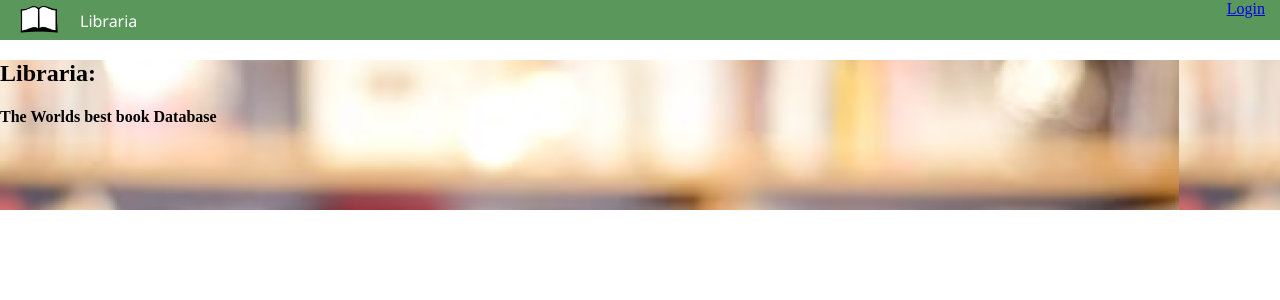
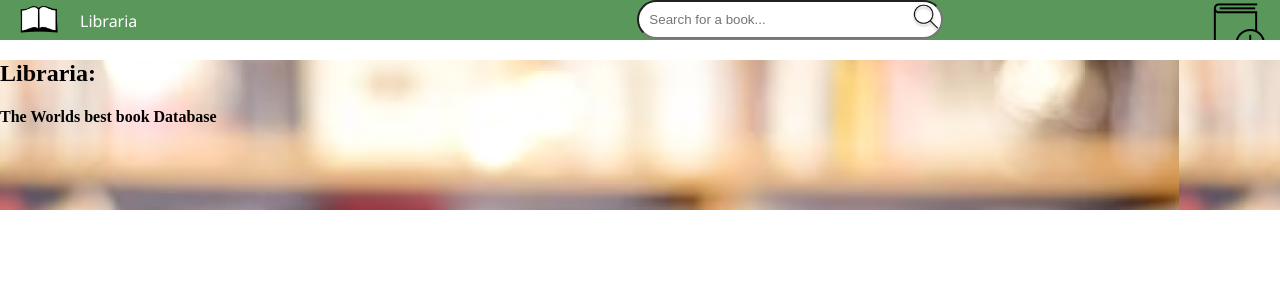
Before and after one commit to Ku22023/libary, a Flask app: page / in a window 1280 px wide. Shown: the top 300 px of the page. Run offline with Flask 3, Linux system fonts and the light colour scheme.

Commit message:
added more stuff to navbar

```diff
--- a/static/stylesheet.css
+++ b/static/stylesheet.css
@@ -18,10 +18,7 @@ body {
     float: left;
   }
 
-.navright {
-    float: right;
-    padding-right: 15px;
-}
+
 
 #logo {
     float: left;
@@ -50,9 +47,29 @@ body {
 }
 
 
-#best {
+#banner {
     height: 150px;
     background-image: url('banner.png');
 
 
 }
+
+#search {
+    margin-left: 500px;
+    width: 22%;
+    border-radius: 20px;
+    padding: 10px;
+    background-color: white;
+}
+
+.searchicon {
+    background: url("magnify.png") no-repeat right;
+    background-size: 30px;
+    margin-right: 100px;
+  }
+
+.navright {
+    float: right;
+    padding-right: 15px;
+    size: 5px;
+}
--- a/templates/index.html
+++ b/templates/index.html
@@ -12,10 +12,11 @@
         <li class="navitem"><a id="navtext" href="{{ url_for('index') }}"><img src="{{ url_for('static', filename='logo.png') }}" id="logo"/></a></li>
         <li class="navitem"><a id="navtext" href="{{ url_for('index') }}">Libraria</a></li>
 
-        <li class="navright"><a href="{{ url_for('index') }}">Login</a></li>
+        <input id="search" class="searchicon" type="text" placeholder="Search for a book...">
+        <li class="navright"><a href="{{ url_for('index') }}"><img id="addbook" src="{{ url_for('static', filename='addbook.png') }}" /></a></li>
     </ul>
 
-<div id="best">
+<div id="banner">
     <h2>Libraria:</h2>
     <h4>The Worlds best book Database</h4>
 </div>
```
Also changed, not shown: static/addbook.png (added), static/magnify.png (added).
